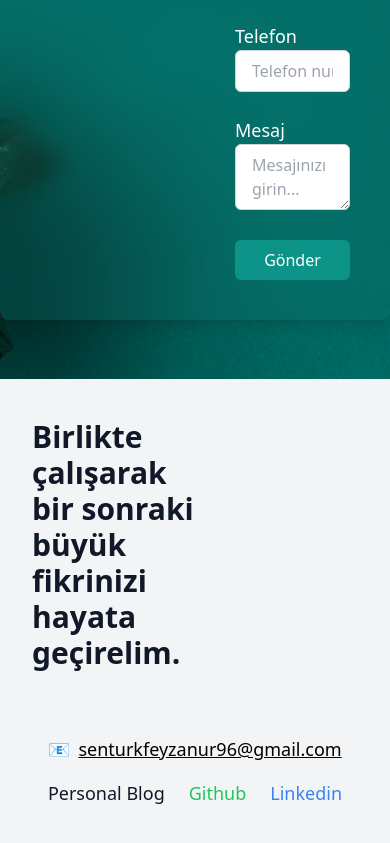
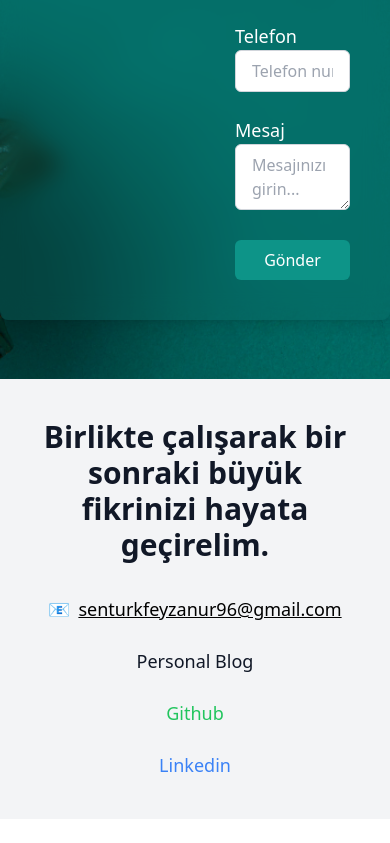
Before and after one commit to Feyzanur-Ak/S12-Kisisel-Web-Sayfam, a React (Vite) app in the folder web-sayfam/: page /contact in a window 390 px wide. Shown: the part 659-1502 px from the top of the page. After the commit the page ends 1478 px from the top, so only its background shows below. Built offline with nearby package versions, Linux system fonts and the light colour scheme.

Commit message:
Footer responsive tasarım

```diff
--- a/web-sayfam/src/pages/Footer.jsx
+++ b/web-sayfam/src/pages/Footer.jsx
@@ -6,34 +6,41 @@ const Footer = () => {
 
   return (
     <section
-      className={`w-screen px-8 py-10  ${
+      className={`w-screen px-8 py-10 ${
         isDark ? "bg-black text-indigo-100" : "bg-gray-100 text-gray-900"
       }`}
     >
       <div className="max-w-7xl mx-auto">
-      <div className="  mb-16 w-1/2">
-        <span className="text-3xl font-bold ">
+        {/* Başlık */}
+        <div className="mb-8">
+          <span className="text-3xl font-bold block text-center w-full md:text-left ">
             {language === "tr"
               ? "Birlikte çalışarak bir sonraki büyük fikrinizi hayata geçirelim."
               : "Let’s join forces to bring your next big idea to life."}
           </span>
         </div>
 
-
-      <div className="flex flex-col md:flex-row justify-between items-center">
-
+        {/* İletişim ve Sosyal Medya */}
+        <div className="flex flex-col md:flex-row justify-between items-center space-y-6 md:space-y-0">
+          {/* E-posta */}
           <a
             href="mailto:senturkfeyzanur96@gmail.com"
-          className="text-lg  flex items-center mb-4 md:mb-0 "
+            className="text-lg flex items-center"
           >
             <span role="img" aria-label="mail" className="mr-2">
               📧
             </span>
-          <p className={`underline ${isDark ? "text-violet-300" : "text-black"}`}>senturkfeyzanur96@gmail.com</p>
+            <p
+              className={`underline ${
+                isDark ? "text-violet-300" : "text-black"
+              }`}
+            >
+              senturkfeyzanur96@gmail.com
+            </p>
           </a>
 
-
-        <div className="flex space-x-6 text-lg">
+          {/* Sosyal Medya Linkleri */}
+          <div className="flex flex-col md:flex-row space-y-6 md:space-y-0 md:space-x-6 text-lg text-center">
             <a
               href="https://personalblog.com"
               target="_blank"
--- a/web-sayfam/src/pages/Profile.jsx
+++ b/web-sayfam/src/pages/Profile.jsx
@@ -17,7 +17,7 @@ const Profile = () => {
         isDark ? "bg-gray-800" : "bg-white"
       }`}
     >
-      <div className="max-w-7xl w-full mx-auto px-6 sm:px-12">
+      <div className="max-w-7xl w-full mx-60 px-6 sm:px-10">
         <h2
           className={`text-3xl sm:text-5xl font-bold mb-6 sm:mb-10 ${
             isDark ? "text-indigo-200" : "text-gray-900"
```
Lines whose indentation alone changed are shown as unchanged.
